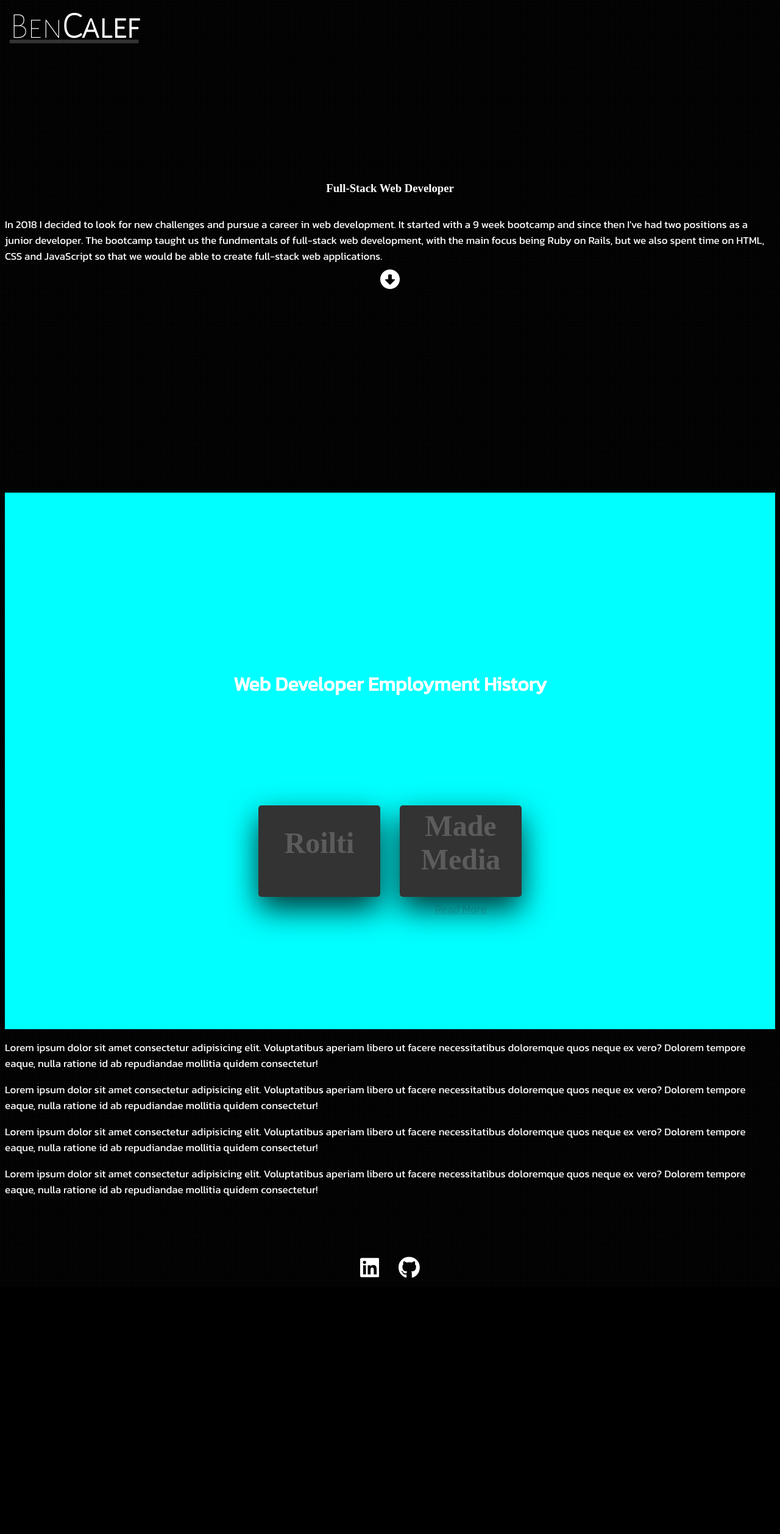
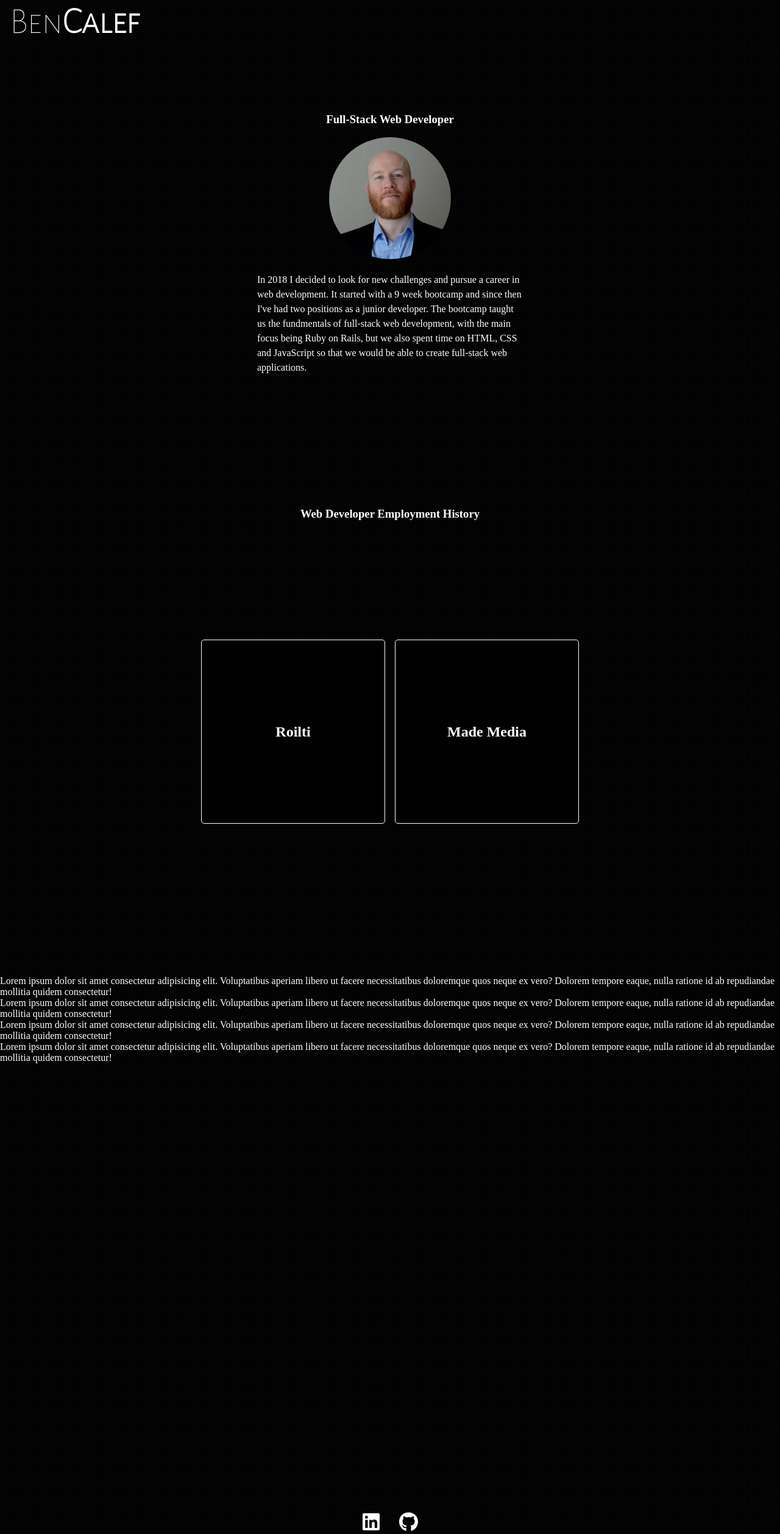
Before and after one commit to ben-eh/portfolio-final, a PHP site: page / in a window 1280 px wide. Shown: the whole page at 61% size. Before the commit the page ends 2110 px from the top, so only its background shows below. Run offline with PHP 8.4, Linux system fonts and the light colour scheme; some libraries are stand-ins or nearby versions.

Commit message:
working on buttons with tooltips

```diff
--- a/index.html
+++ b/index.html
@@ -10,7 +10,7 @@
 
 	<title>Ben Calef</title>
 	<link href="https://fonts.googleapis.com/css?family=Alegreya+Sans+SC:100|Kanit&display=swap" rel="stylesheet">
-	<script defer src="main.js"></script>
+	<!-- <script defer src="main.js"></script> -->
 	<script src="https://kit.fontawesome.com/1e8b7d2424.js" crossorigin="anonymous"></script>
 </head>
 
@@ -23,60 +23,53 @@
 				</a>
 			</div>
 		</div>
-		<div class="first-section section hidden"">
+		<div class="first-section">
 			<div class="main-title">
 			<h3>Full-Stack Web Developer</h3>
 		</div>
 		<div class="photo-and-blurb">
-				<!-- <div>
+			<div class="photo">
 					<img src="images/me.jpg" class="avatar">
-				</div> -->
+				</div>
 			<div class="about-me-blurb">
 				<p>In 2018 I decided to look for new challenges and pursue a career in web development. It started with a 9
-						week bootcamp and since then I've had two positions as a junior developer. The bootcamp taught us the fundmentals of full-stack web development, with the main focus being Ruby on Rails, but we also spent time on HTML, CSS and JavaScript so that we would be able to create full-stack web applications.</p>
+					week bootcamp and since then I've had two positions as a junior developer. The bootcamp taught us the
+					fundmentals of full-stack web development, with the main focus being Ruby on Rails, but we also spent time on
+					HTML, CSS and JavaScript so that we would be able to create full-stack web applications.</p>
 			</div>
-			</div>
-			<div class="arrow-down">
-				<i class="fa-solid fa-circle-down fa-2xl" style="color: #ffffff;"></i>
 		</div>
 	</div>
 
-		<div class="second-section section hidden">
+	<div class="main-container">
 		<div class="job-title">
-				<h4 style="color:white; text-align: center; font-size: 32px">Web Developer Employment History</h4>
+			<h3>Web Developer Employment History</h3>
 		</div>
-			<div class="job-cards">
-				<div class="card">
-					<div class="face face_1">
-						<div class="content">
+		<div class="job-cards-container">
+			<div class="cards-parent-container">
+				<div class="card-parent left-side">
+					<div class="card-children card-child-1">
 						<h2>Roilti</h2>
-							<a href="#" type="button">Read More</a>
+					</div>
+					<div class="card-children card-child-2">
+						<p>Promotional advertising company in Australia</p>
+						<p class="tooltip" data-tooltip="testing tooltip functionality">Read More</p>
+						<div class="tooltipText">Lorem ipsum dolor sit amet consectetur adipisicing elit. Beatae, quia veritatis assumenda quis debitis, necessitatibus atque culpa natus provident, omnis nisi reiciendis quas asperiores ex recusandae perferendis dolores autem consequatur.</div>
 					</div>
 				</div>
-					<div class="face face_2">
-						<div class="content">
+				<div class="card-parent right-side">
+					<div class="card-children card-child-1">
+						<h2>Made Media</h2>
+					</div>
+					<div class="card-children card-child-2">
 						<p>Advertising firm in Australia</p>
-							<a href="#" type="button">Read More</a>
-						</div>
-					</div>
-				</div>
-				<div class="card">
-					<div class="face face_1">
-						<div class="content">
-							<h2>Made Media</h2>
-							<a href="#" type="button">Read More</a>
-						</div>
-					</div>
-					<div class="face face_2">
-						<div class="content">
-							<p>Canvassing software supplier mostly used by charities</p>
-							<a href="#" type="button">Read More</a>
+						<a href="test.com" target="_blank" type="button">Read More</a>
 					</div>
 				</div>
 			</div>
 		</div>
 	</div>
-		<div class="my-history section hidden">
+	<div class="main-container">
+		<div class="my-history">
 			<div>
 				<p>Lorem ipsum dolor sit amet consectetur adipisicing elit. Voluptatibus aperiam libero ut facere necessitatibus
 					doloremque quos neque ex vero? Dolorem tempore eaque, nulla ratione id ab repudiandae mollitia quidem
@@ -90,6 +83,7 @@
 				<p>Lorem ipsum dolor sit amet consectetur adipisicing elit. Voluptatibus aperiam libero ut facere necessitatibus
 					doloremque quos neque ex vero? Dolorem tempore eaque, nulla ratione id ab repudiandae mollitia quidem
 					consectetur!</p>
+			</div>
 		</div>
 	</div>
 	<div class="footer section">
--- a/index.php
+++ /dev/null
@@ -1 +0,0 @@
-<?php include_once("index.html"); ?>
--- a/main.css
+++ b/main.css
@@ -1,9 +1,13 @@
-/** {
+:root {
+	--scale: 0;
+}
+
+* {
 	margin: 0;
 	padding: 0;
 	list-style: none;
 	text-decoration: none;
-}*/
+}
 
 body {
   /*background: url(images/carbon.png) fixed no-repeat center center;*/
@@ -16,50 +20,7 @@ body {
   margin: 0;
 }
 
-/* @media screen and (max-width: 410px) {
-  h1 {
-    font-family: 'Alegreya Sans SC', sans-serif;
-    font-family: 'Raleway', sans-serif;
-    font-weight: 100;
-    color: white;
-    font-size: 40px;
-    letter-spacing: -1px;
-  }
 
-  .header-left {
-    margin-left: 10px;
-    display: flex;
-    flex: 1;
-  }
-
-  .header-right ul {
-    display: flex;
-    flex: 1;
-    align-items: center;
-  }
-
-  .header {
-    display: flex;
-    justify-content: space-around;
-    align-items: center;
-  }
-
-  .main-body {
-    padding-top: 2rem;
-    display: flex;
-    flex-direction: column;
-  }
-
-  .photo-and-blurb {
-    padding-top: 2rem;
-    display: flex;
-    justify-content: center;
-    align-items: center;
-    flex-wrap: wrap;
-  }
-} */
-
-/* @media screen and (min-width: 411px) { */
 .first-section {
   height: 100vh;
   display: flex;
@@ -95,9 +56,11 @@ body {
 
 .main-title {
 	color: white;
+	z-index: 50;
 }
 
 .photo-and-blurb {
+	max-width: 500px;
   display: flex;
   flex-direction: row;
   justify-content: center;
@@ -107,227 +70,174 @@ body {
   flex-wrap: wrap;
 }
 
-	.about-me-blurb {
-		/* display: flex; */
-		/* flex-wrap: wrap; */
-		/* max-width: 100px; */
+.photo {
+	margin-top: 1rem;
+	margin-bottom: -2rem;
 }
 
-  .second-section {
+.about-me-blurb {
+	padding: 0 2rem;
+	font-size: 16px !important;
+	line-height: 1.5;
+}
+
+.arrow-down {
+	margin-top: 2rem;
+}
+
+.main-container {
+	display: flex;
+	justify-content: center;
 	height: 100vh;
-    padding-top: 5rem;
+}
+
+.job-cards-container {
+  width: 90vw;
+  display: flex;
+  justify-content: center;
+  gap: 25px;
+}
+
+.cards-parent-container {
+	width: 100%;
+	display: flex;
+	/* flex-direction: column; */
+	/* background-color: cyan; */
+	justify-content: center;
+	gap: 1rem;
+  /* width: 300px; */
+  /* Adjust the width as needed */
+  /* height: 400px; */
+  /* Adjust the height as needed */
+}
+
+.left-side  {
+	/* background-color: purple; */
+	max-width: 310px;
 	display: flex;
 	flex-direction: column;
 	justify-content: center;
-    background-color: cyan;
 }
 
-  .job-cards {
+.right-side {
+	/* background-color: rgb(167, 39, 8); */
+	max-width: 310px;
 	display: flex;
+	flex-direction: column;
 	justify-content: center;
-    gap: 2rem;
-    padding-top: 2rem;
-    position: relative;
-		flex-wrap: wrap;
 }
 
-  .job-cards .card {
-    position: relative;
+
+
+.card-children {
+	display: flex;
 	flex-direction: column;
+	justify-content: space-around;
+	align-items: center;
+	height: 300px;
+	width: 300px;
+	@media screen and (width <= 667px) {
+		height: 150px;
+		width: 150px;
+	}
 }
 
-  .job-cards .card .face {
-    width: 200px;
-    height: 150px;
-    transition: .4s;
+.card-child-1 {
+  background-color: rgb(0, 0, 0);
+	opacity: 1;
+	/* z-index: 1; */
+	transition: opacity 1s;
+	border: 1px solid white;
+	border-radius: 5px;
+	/* width: 300px;
+	height: 300px; */
 }
 
-  .job-cards .card .face.face_1 {
-    position: relative;
-    background: #333;
-    display: flex;
-    justify-content: center;
-    align-content: center;
-    align-items: center;
-    z-index: 1;
-    transform: translateY(100px);
-		border-radius: 5px;
+.card-child-2 {
+  background-color: white;
+	opacity: 0;
+	transition: opacity 1s;
+	position: absolute;
+	color: black;
 }
 
-  .job-cards .card:hover .face.face_1 {
-    transform: translateY(0);
-    box-shadow:
-      inset 0 0 60px whitesmoke,
-      inset 20px 0 80px #f0f,
-      inset -20px 0 80px #0ff,
-      inset 20px 0 300px #f0f,
-      inset -20px 0 300px #0ff,
-      0 0 50px #fff,
-      -10px 0 80px #f0f,
-      10px 0 80px #0ff;
+.card-child-2 p {
+	padding: 1rem;
 }
 
-  .job-cards .card .face.face_1 .content {
-    opacity: .2;
-    transition: 0.5s;
-    text-align: center;
+.tooltip {
+	cursor: pointer;
 }
 
-  .job-cards .card:hover .face.face_1 .content {
+.tooltip:hover + .tooltipText {
+	/* display: block; */
 	opacity: 1;
+	--scale: 1;
+	transform-origin: top center;
+}
+
+.tooltipText {
+	transition: 1000ms opacity;
+	background-color: #87A6D5;
+	color:black;
+	position: absolute;
+	width: 50%;
+	opacity: 0;
+	transform: translate(0, 100%) scale(var(--scale));
+	transform-origin: top center;
+}
+
+/* .tooltipText::after {
+	content: '';
+	width: 20px;
+	height: 20px;
+	background: purple;
+} */
+
+.card-child-1:hover {
+	opacity: 0;
+}
+
+.card-child-2:hover {
+	opacity: 1;
+}
+
+.job-title {
+	position: absolute;
+	margin-top: 2rem;
+	color: white;
+}
+
+/* .tooltip {
+	position: relative;
+}
+
+.tooltip::before,
+.tooltip::after {
+	content: attr(data-tooltip);
+	content: '';
+	background: pink;
+	top: -0.25rem;
+	height: 100px;
+	width: 100px;
+} */
+
+.tooltipText {
 
 }
 
-  /* .job-cards .card .face.face_1 .content i{
-		font-size: 3em;
-		color: white;
-		display: inline-block;
-	} */
-
-  .job-cards .card .face.face_1 .content h2 {
-    font-size: 3em;
-    color: white;
-    text-align: center;
-  }
-
-  .job-cards .card .face.face_1 .content a {
-    transition: .5s;
-  }
-
-  .job-cards .card .face.face_2 {
-    position: relative;
-    background: whitesmoke;
-    display: flex;
-    align-items: center;
-    justify-content: center;
-    padding: 20px;
-    box-sizing: border-box;
-    box-shadow: 0 20px 50px rgba(0, 0, 0, .8);
-    transform: translateY(-50px);
-		border-radius: 6px;
-  }
-
-  .job-cards .card:hover .face.face_2 {
-    transform: translateY(0);
-
-
-  }
-
-  .job-cards .card .face.face_2 .content p,
-  a {
-    font-size: 10pt;
-    margin: 0;
-    padding: 0;
-    color: #333;
-  }
-
-  .job-cards .card .face.face_2 .content a {
-    text-decoration: none;
-    color: black;
-    box-sizing: border-box;
-    outline: 1px dashed #333;
-    padding: 10px;
-    margin: 15px 0 0;
-    display: inline-block;
-  }
-
-  .job-cards .card .face.face_2 .content a:hover {
-    background: #333;
-    color: whitesmoke;
-    box-shadow: inset 0px 0px 10px rgba(0, 0, 0, 0.5);
-  }
 /* } */
 
 /* ######################## BIG BREAK ################################*/
 
 
 h1 span {
-  /*font-family: 'Oswald', sans-serif;*/
   font-weight: bold;
-  /*color: white;*/
 }
-
-.header_link:hover {
-  text-decoration: none;
-}
-
-.menu_ul {
-  float: right;
-  margin: 0;
-}
-
-.menu_ul a {
-  color: white;
-}
-
-.menu_ul a:hover {
-  color: rgb(0, 123, 255);
-}
-
-.menu_item {
-  /*color: white;*/
-  list-style: none;
-  display: inline;
-  margin: 0 2em;
-}
-
-.sticky {
-  position: fixed;
-  top: 0;
-  width: 100%;
-}
-
-#myHeader {
-  position: fixed;
-  right: 0;
-  left: 0;
-  z-index: 999;
-  /*background: black;*/
-  margin-top: -150px;
-  background: url(images/carbon.png);
-  background-repeat: repeat;
-}
-
-.logo {
-  width: 50%;
-}
-
-.menu {
-  width: 50%;
-}
-
-.menu li {
-  list-style: none;
-  display: inline;
-}
-
-.menu,
-.logo {
-  display: block;
-  position: relative;
-  /*float: left;*/
-}
-
-.page_content {
-  display: flex;
-  justify-content: space-around;
-
-}
-
-.about_text {
-  color: white;
-}
-
 
 .avatar {
   border-radius: 50%;
   border: 2px black solid;
-}
-
-.all_content {
-  height: 70%;
-  /*	display: flex;
-	align-items: center;*/
 }
 
 .footer {
@@ -336,68 +246,3 @@ h1 span {
   gap: 2rem;
   padding-top: 5rem;
 }
-
-.card {
-  display: flex;
-}
-
-.card-image {
-  height: 100px;
-  width: 100px;
-}
-
-.photos-main-content {
-  width: 100%;
-}
-
-.project-photos {
-  width: 100%;
-}
-
-.projects-text {
-  color: white;
-  font-weight: 700;
-  /*background: rgba(0, 0, 0, 0.5);*/
-  /*background: black;*/
-  padding: 25px;
-  border-radius: 5px;
-}
-
-.projects-row {
-  align-items: center;
-  margin-top: 150px;
-  /*background: black;*/
-  /*background: rgba(0, 0, 0, 0.5);*/
-  margin-left: 35px;
-}
-
-p {
-  font-family: 'Kanit', sans-serif;
-  font-size: 17px;
-}
-
-a {
-  font-family: 'Kanit', sans-serif;
-  font-size: 18px;
-}
-
-h4 {
-  font-family: 'Kanit', sans-serif;
-}
-
-/* .section {
-	min-height: 100vh;
-} */
-
-.hidden {
-  opacity: 0;
-  transition: all 10s;
-}
-
-.show {
-  opacity: 1;
-}
-
-.fa-down-long {
-  color: white;
-}
--- a/main.js
+++ b/main.js
@@ -19,12 +19,16 @@
 let windowWidth = window.screen.width;
 let windowHeight = window.screen.height;
 
-const heightElement = document.getElementById('wHeight');
-const widthElement = document.getElementById('wWidth');
-
 const updateWindowSize = () => {
-	widthElement.textContent = window.innerWidth;
-	heightElement.textContent = window.innerHeight;
+	// widthElement.textContent = window.innerWidth;
+	// heightElement.textContent = window.innerHeight;
+	const windowWidth = window.screen.width;
+	const cardLength = windowWidth / 2;
+	const cardChild2s = document.querySelectorAll('.card-child-2');
+	cardChild2s.forEach(element => {
+		element.style.marginTop = '-200px';
+	});
+	console.log(window.screen.width);
 }
 
 
@@ -52,6 +56,4 @@ window.addEventListener('DOMContentLoaded', () => {
 	// bodyHeight.style.marginTop = `- (${headerHeight}px + ${mainTitleHeight}px)`;
 })
 
-window.addEventListener('resize', updateWindowSize);
-
-console.log(`window width is ${windowWidth} and window height is ${windowHeight}`);
+// window.addEventListener('resize', updateWindowSize);
```
Also changed, not shown: contact.html (deleted, +0 -53 lines). Lines whose indentation alone changed are shown as unchanged.
